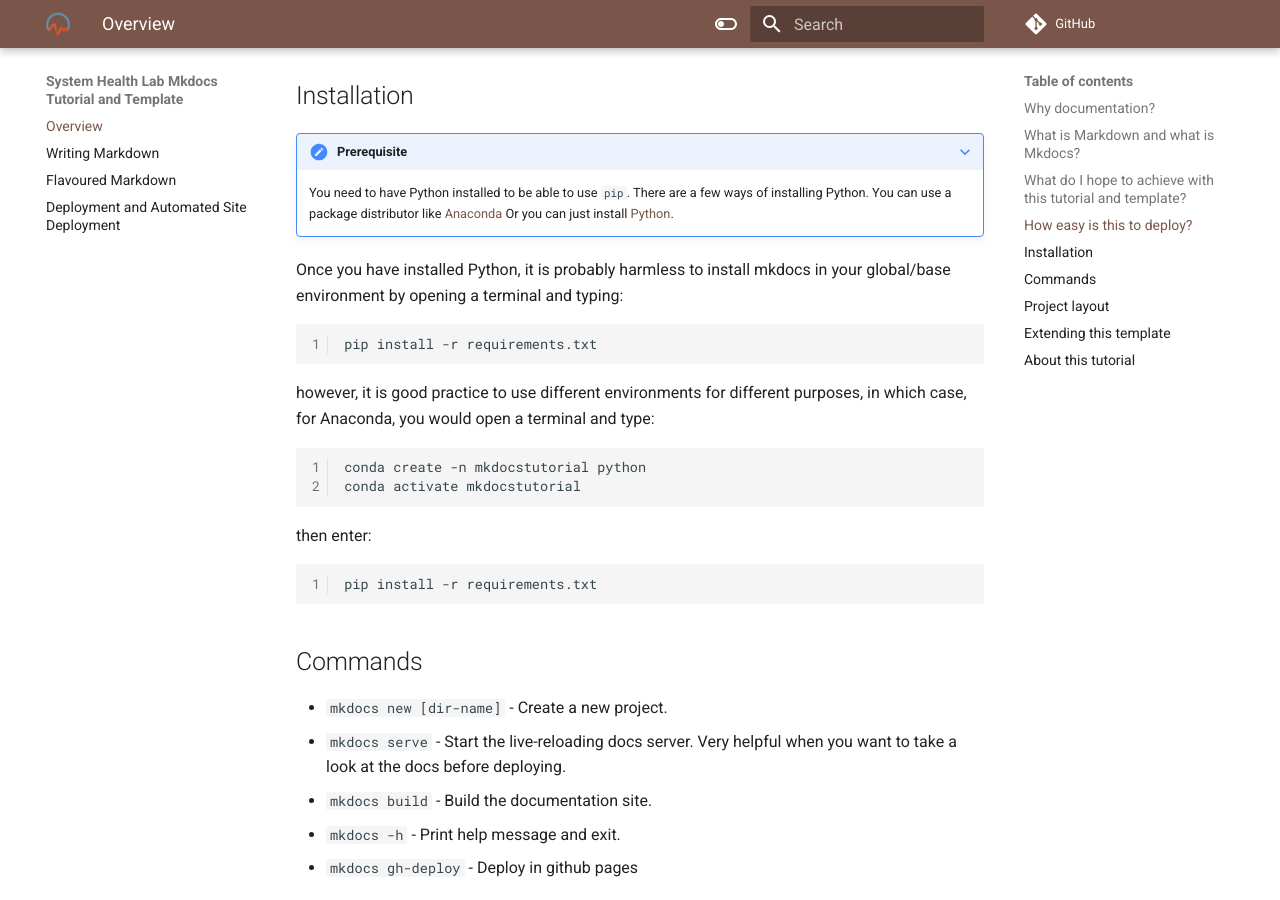
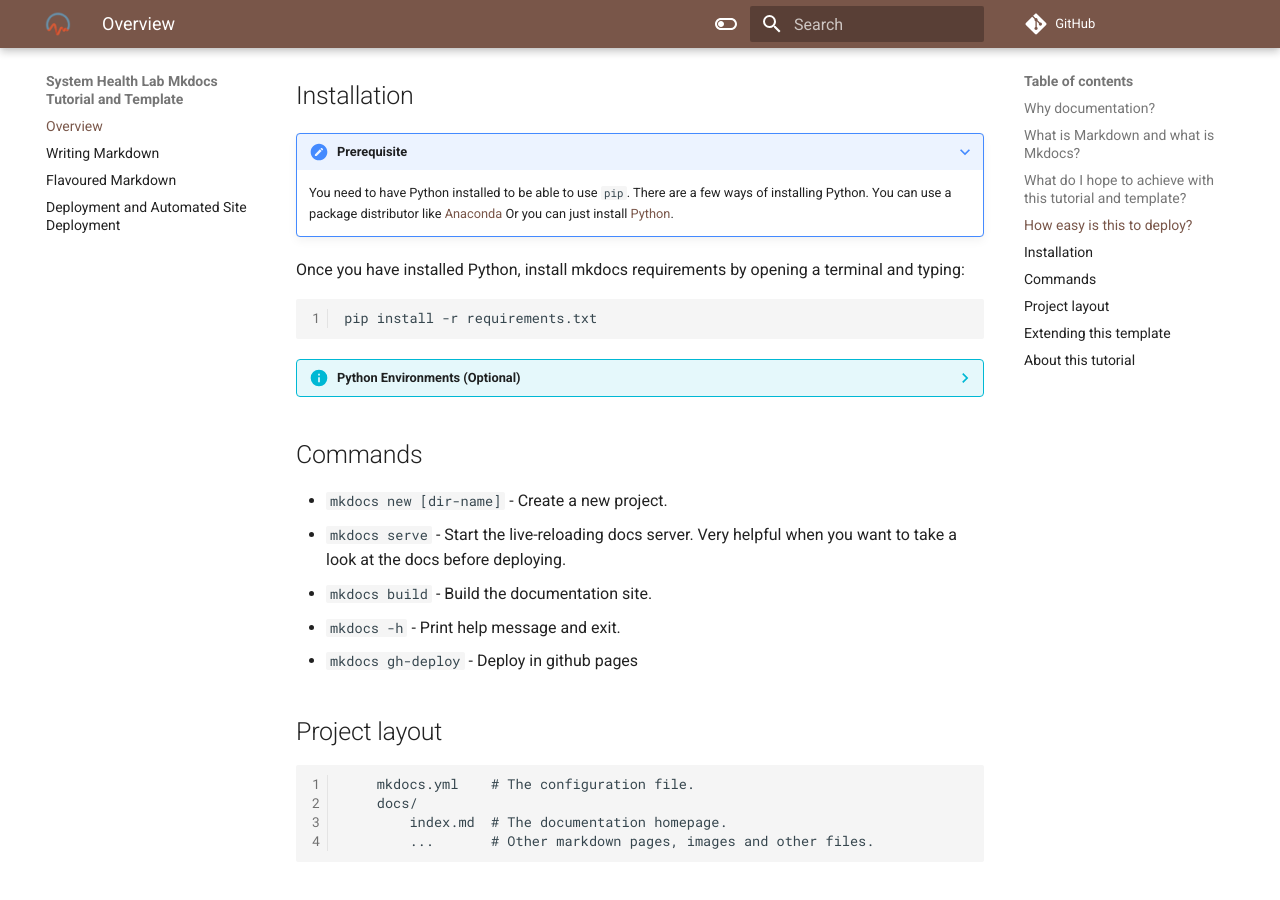
Before and after one commit to uwasystemhealth/shl-mkdocs-tutorial-and-template, an MkDocs documentation site: the page built from docs/index.md, in a window 1280 px wide and 900 px high, scrolled down 1879 px. Built offline with MkDocs 1.6.1 and Material for MkDocs 9.7.7, drawn with Linux system fonts in a browser that asks for light colours; comment, search, counter and statistics services are not loaded.

Commit message:
review revision

````diff
--- a/docs/index.md
+++ b/docs/index.md
@@ -53,23 +53,24 @@
     You can use a package distributor like [Anaconda](https://www.anaconda.com/products/individual)
     Or you can just install [Python](https://www.python.org/downloads/).
 
-Once you have installed Python, it is probably harmless to install mkdocs in your global/base environment by opening a terminal and typing:
+
+Once you have installed Python, install mkdocs requirements by opening a terminal and typing:
 
 ```bash
 pip install -r requirements.txt
 ```
+??? info "Python Environments (Optional)"
+    however, it is good practice to use different environments for different purposes, in which case, for Anaconda, you would open a terminal and type:
 
-however, it is good practice to use different environments for different purposes, in which case, for Anaconda, you would open a terminal and type:
+    ```bash
+    conda create -n mkdocstutorial python
+    conda activate mkdocstutorial
+    ```
+    then enter:
 
-```bash
-conda create -n mkdocstutorial python
-conda activate mkdocstutorial
-```
-then enter:
-
-```bash
-pip install -r requirements.txt
-```
+    ```bash
+    pip install -r requirements.txt
+    ```
 
 ## Commands
 
````
